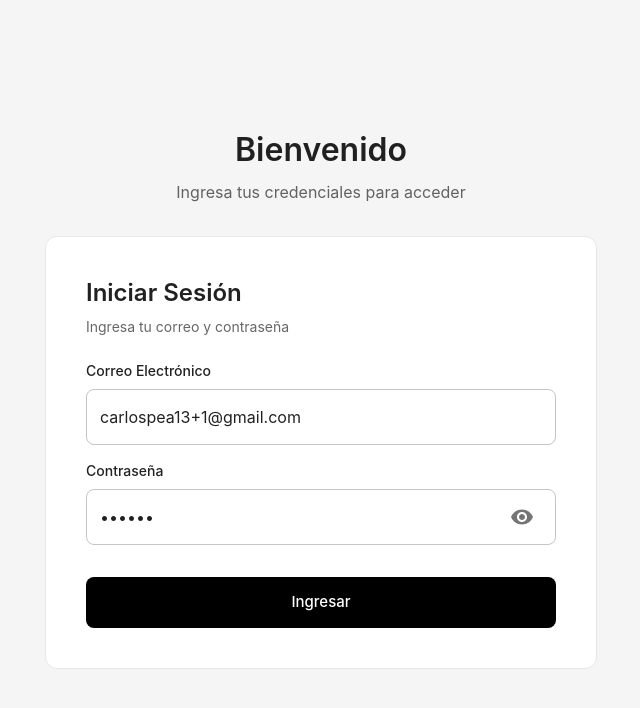
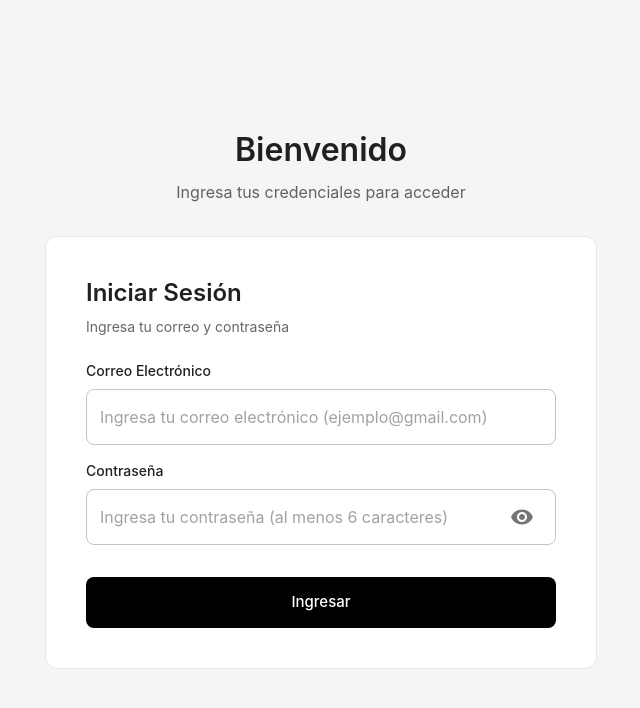
Before and after one commit to rosirisvrm/rosiris-frontend-test, a React (Vite) app: page / in a window 1280 px wide. Shown: the top 708 px of the page, without its empty margins (319-959 px from the left). Built offline with nearby package versions, Linux system fonts and the light colour scheme.

Commit message:
Hide private route component

```diff
--- a/src/components/Login/LoginScreen.tsx
+++ b/src/components/Login/LoginScreen.tsx
@@ -18,8 +18,8 @@ import { useAuth } from '@/hooks/useAuth';
 
 export const LoginScreen: React.FC = () => {
   const navigate = useNavigate();
-  const [email, setEmail] = useState<string>('carlospea13+1@gmail.com');
-  const [password, setPassword] = useState<string>('123456');
+  const [email, setEmail] = useState<string>('');
+  const [password, setPassword] = useState<string>('');
   const { login, loading, error, isAuthenticated } = useAuth();
   const [showPassword, setShowPassword] = useState(false);
 
--- a/src/routes/AppRoutes.tsx
+++ b/src/routes/AppRoutes.tsx
@@ -6,14 +6,14 @@ import { WelcomeScreen } from '@/components/Welcome/WelcomeScreen';
 import { DevicesList } from '@/components/Devices/DevicesList';
 import { CharacterList } from '@/components/Characters/CharacterList';
 
-interface PrivateRouteProps {
-  children: React.ReactNode;
-}
+// interface PrivateRouteProps {
+//   children: React.ReactNode;
+// }
 
-const PrivateRoute: React.FC<PrivateRouteProps> = ({ children }) => {
-  const { isAuthenticated } = useAuth();
-  return isAuthenticated ? <>{children}</> : <Navigate to="/" />;
-};
+// const PrivateRoute: React.FC<PrivateRouteProps> = ({ children }) => {
+//   const { isAuthenticated } = useAuth();
+//   return isAuthenticated ? <>{children}</> : <Navigate to="/" />;
+// };
 
 export const AppRoutes: React.FC = () => {
   return (
@@ -29,9 +29,9 @@ export const AppRoutes: React.FC = () => {
         <Route
           path="/welcome"
           element={
-            <PrivateRoute>
+            // <PrivateRoute>
               <AppLayout />
-            </PrivateRoute>
+            // </PrivateRoute>
           }
         >
           <Route index element={<WelcomeScreen />} />
@@ -40,9 +40,9 @@ export const AppRoutes: React.FC = () => {
         <Route
           path="/devices"
           element={
-            <PrivateRoute>
+            // <PrivateRoute>
               <AppLayout />
-            </PrivateRoute>
+            // </PrivateRoute>
           }
         >
           <Route index element={<DevicesList />} />
@@ -51,9 +51,9 @@ export const AppRoutes: React.FC = () => {
         <Route
           path="/characters"
           element={
-            <PrivateRoute>
+            // <PrivateRoute>
               <AppLayout />
-            </PrivateRoute>
+            // </PrivateRoute>
           }
         >
           <Route index element={<CharacterList />} />
```
